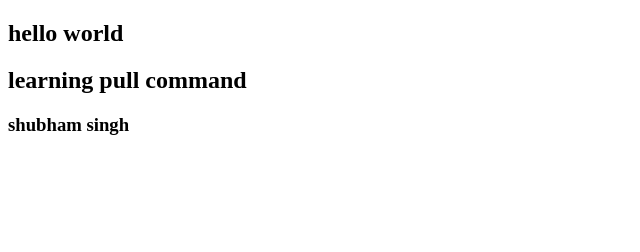
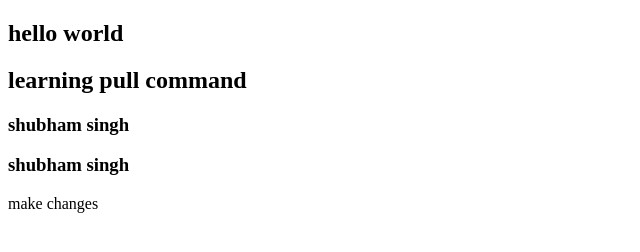
Before and after one commit to Shubham9885/newProject, a plain HTML site: page index.html in a window 1280 px wide. Shown: the whole page, without its empty margins (0-640 px from the left). Drawn offline with Linux system fonts and the light colour scheme.

Commit message:
make changes

```diff
--- a/index.html
+++ b/index.html
@@ -9,5 +9,7 @@
     <h2>hello world</h2>
     <h2>learning pull command</h2>
     <h3>shubham singh</h3>
+    <h3>shubham singh</h3>
+    <p>make changes</p>
 </body>
 </html>
```
